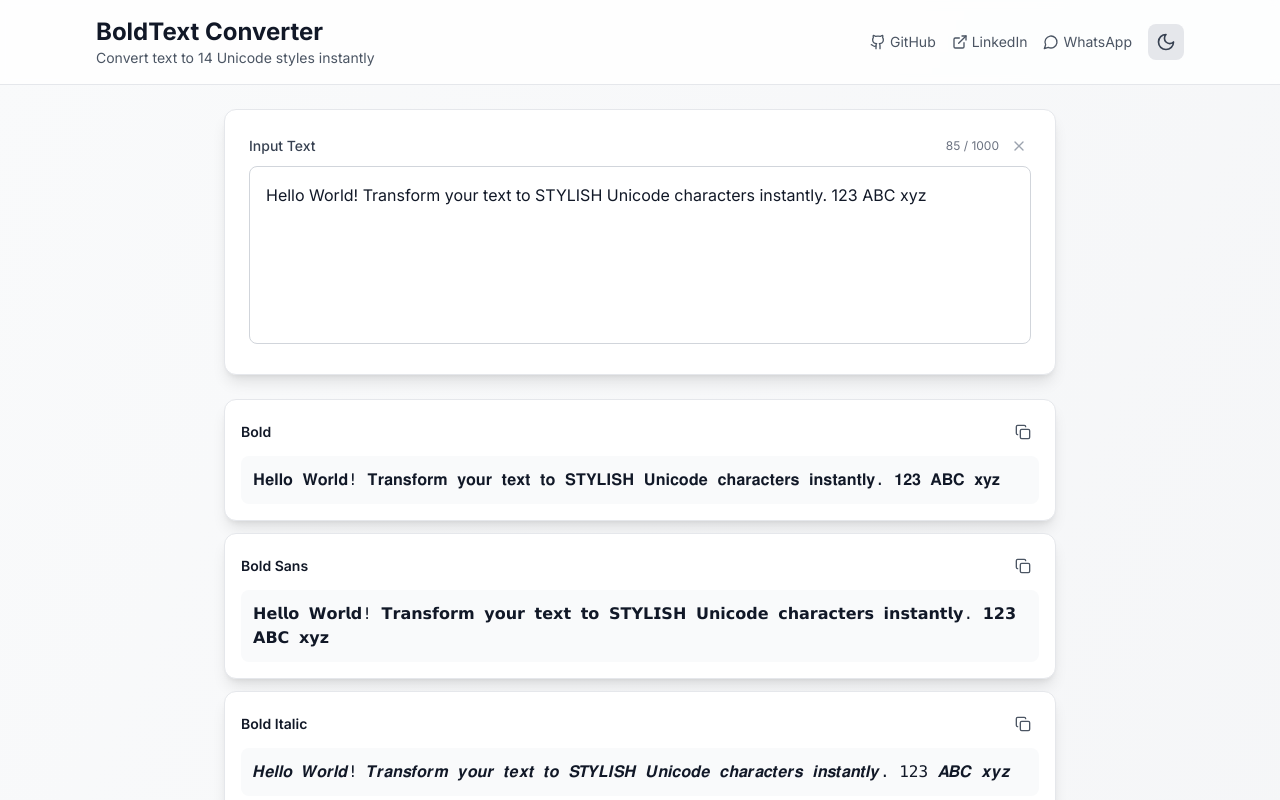
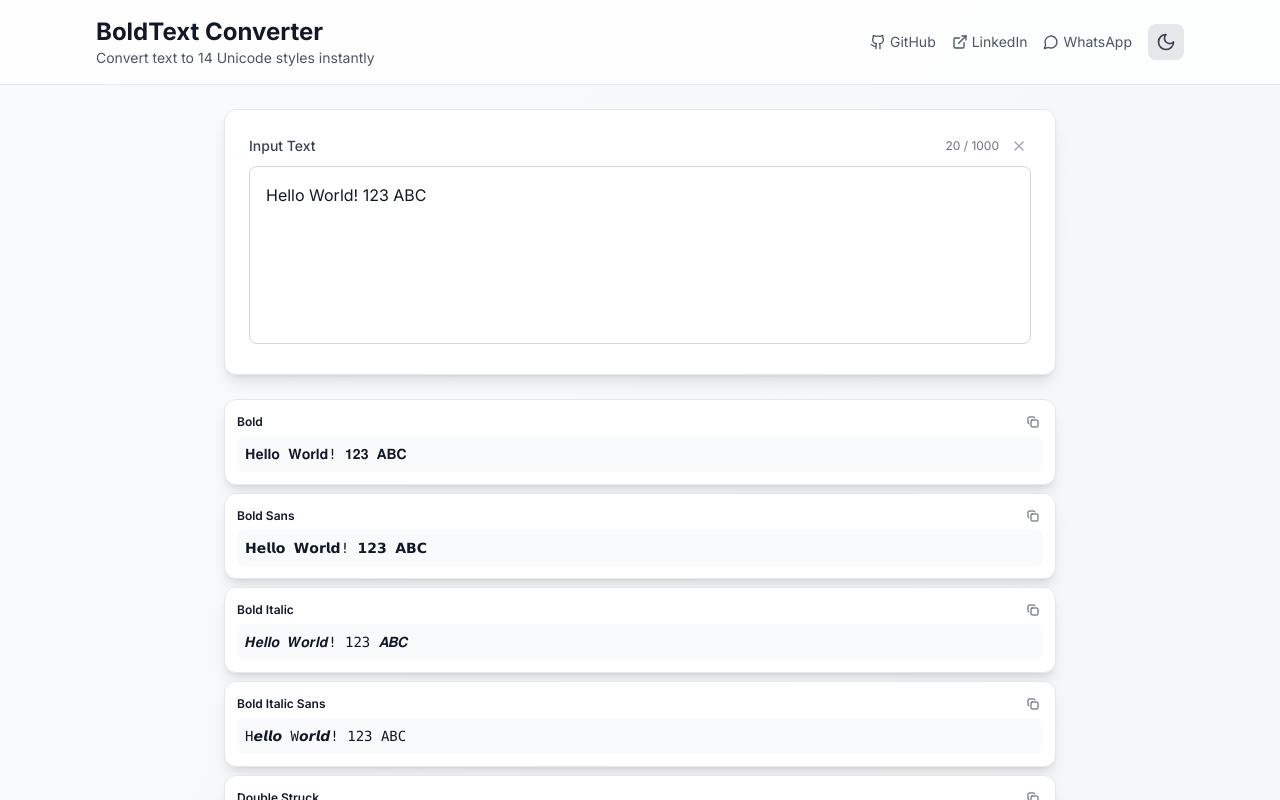
Before and after one commit to UsmanGhias/bold-text, a Next.js app: page / in a window 1280 px wide. Both pictures are taken after a click on the button "Try example text". Shown: the top 800 px of the page. Built offline with nearby package versions, Linux system fonts and the light colour scheme.

Commit message:
Optimize UI: Smaller vertical boxes, reduced spacing, shorter example text, updated footer

```diff
--- a/app/page.tsx
+++ b/app/page.tsx
@@ -114,7 +114,7 @@ export default function Home() {
 
             {!inputText && (
               <button
-                onClick={() => setInputText('Hello World! Transform your text to STYLISH Unicode characters instantly. 123 ABC xyz')}
+                onClick={() => setInputText('Hello World! 123 ABC')}
                 className="mt-4 text-sm text-primary-600 dark:text-primary-400 hover:text-primary-700 dark:hover:text-primary-300 transition-colors"
               >
                 Try example text
@@ -124,26 +124,26 @@ export default function Home() {
 
           {/* All Styles Output */}
           {inputText && (
-            <div className="space-y-3">
+            <div className="space-y-2">
               {styles.map((style) => (
-                <div key={style} className="card p-4">
-                  <div className="flex items-center justify-between mb-2">
-                    <h3 className="font-semibold text-gray-900 dark:text-white capitalize text-sm">
+                <div key={style} className="card p-3">
+                  <div className="flex items-center justify-between mb-1">
+                    <h3 className="font-semibold text-gray-900 dark:text-white capitalize text-xs">
                       {style.replace(/([A-Z])/g, ' $1').trim()}
                     </h3>
                     <button
                       onClick={() => handleCopy(convertToStyle(inputText, style), style)}
-                      className="p-2 text-gray-600 dark:text-gray-400 hover:text-primary-600 dark:hover:text-primary-400 transition-colors"
+                      className="p-1 text-gray-600 dark:text-gray-400 hover:text-primary-600 dark:hover:text-primary-400 transition-colors"
                       title="Copy to clipboard"
                     >
                       {copiedStyle === style ? (
-                        <Check className="h-4 w-4 text-green-500" />
+                        <Check className="h-3 w-3 text-green-500" />
                       ) : (
-                        <Copy className="h-4 w-4" />
+                        <Copy className="h-3 w-3" />
                       )}
                     </button>
                   </div>
-                  <div className="text-base font-mono bg-gray-50 dark:bg-gray-800 p-3 rounded-lg break-all min-h-[2.5rem]">
+                  <div className="text-sm font-mono bg-gray-50 dark:bg-gray-800 p-2 rounded-lg break-all min-h-[2rem]">
                     {convertToStyle(inputText, style)}
                   </div>
                 </div>
@@ -199,8 +199,8 @@ export default function Home() {
               </a>
             </div>
 
-            <div className="text-sm text-gray-500 dark:text-gray-400 max-w-2xl mx-auto">
-              Senior Full Stack Developer | MERN Stack Expert | Odoo Developer | MSSE @Quantic
+            <div className="text-sm text-gray-500 dark:text-gray-400 max-w-4xl mx-auto">
+              Senior Odoo | MERN | Shopify | Flutter | DevOps | WordPress & Full Stack Developer | Typescript | Next JS | SEO | MSSE @Quantic | CEO @COD Crafters | Senior Software & AI Engineer | Python | JS | XML | JSON | API's
             </div>
           </div>
         </div>
```
